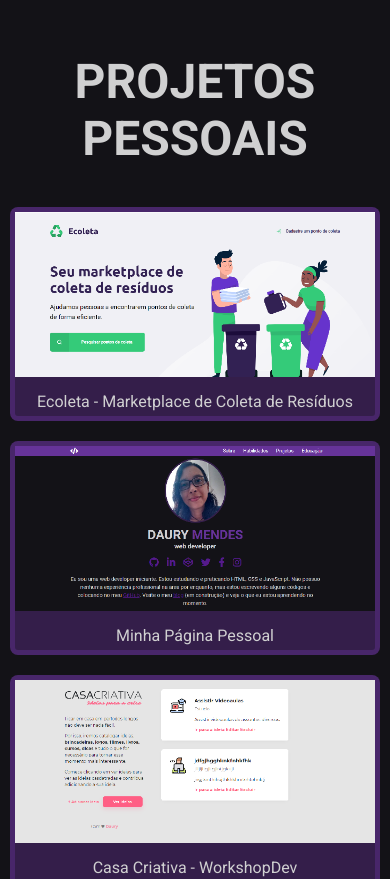
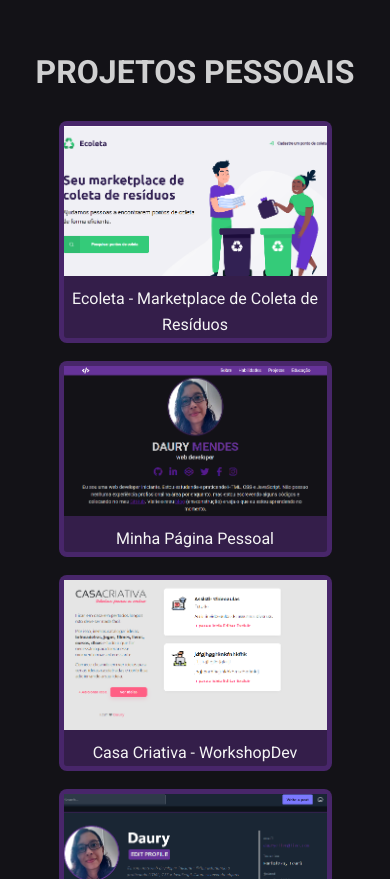
Before and after one commit to dauryellen/myresume-html-css, a plain HTML site: page index.html in a window 390 px wide. Shown: the part 1765-2644 px from the top of the page. Drawn offline with Linux system fonts and the light colour scheme.

Commit message:
modificação do grid de projetos

```diff
--- a/css/style.css
+++ b/css/style.css
@@ -195,7 +195,7 @@ img {
   margin: 20px;
   padding: 20px;
   text-align: center;
-  font-size: 3em;
+  font-size: 2em;
   text-transform: uppercase;
 }
 
@@ -262,6 +262,93 @@ img {
 .projects {
   min-height: 100vh;
   padding-top: 50px;
+  max-width: 960px;
+
+  margin: 0 auto;
+}
+
+@media (max-width: 440px) {
+  .projects {
+    padding-top: 70px;
+  }
+}
+
+.title-projects {
+  margin: 20px 0 10px 0;
+  padding: 20px;
+  text-align: center;
+  font-size: 2em;
+  text-transform: uppercase;
+}
+
+@media (max-width: 375px) {
+  .title-projects {
+    font-size: 2.2em;
+  }
+}
+
+.list-projects {
+  display: grid;
+
+  grid-template-columns: 1fr 1fr 1fr;
+  gap: 36px;
+}
+
+@media (max-width: 980px) {
+  .list-projects {
+    grid-template-columns: 1fr 1fr;
+    gap: 24px;
+    margin: 0 auto;
+    width: 80%;
+  }
+}
+
+@media (max-width: 660px) {
+  .list-projects {
+    grid-template-columns: 1fr;
+    gap: 18px;
+    margin: 0 auto;
+    width: 70%;
+  }
+}
+
+.project-item {
+  display: flex;
+  flex-direction: column;
+  align-items: center;
+  justify-content: space-between;
+
+  text-align: center;
+  border: 5px solid rgba(102, 51, 153, 0.4);
+  border-radius: 8px;
+  background-color: rgba(102, 51, 153, 0.4);
+}
+
+.project-item img {
+  width: 100%;
+  height: 150px;
+
+  object-fit: cover;
+
+  /*border-radius: 8px 8px 0 0;*/
+}
+
+.project-item p {
+  font-size: 16px;
+  line-height: 26px;
+
+  color: whitesmoke;
+  text-align: center;
+  margin-top: 10px;
+  flex: 1;
+
+  display: flex;
+  align-items: center;
+}
+
+/*.projects {
+  min-height: 100vh;
+  padding-top: 50px;
 }
 
 @media (max-width: 440px) {
@@ -302,4 +389,4 @@ img {
 .project-item p {
   text-align: center;
   padding: 15px 0 5px 0;
-}
+}*/
```
Also changed, not shown: 1 other file.
